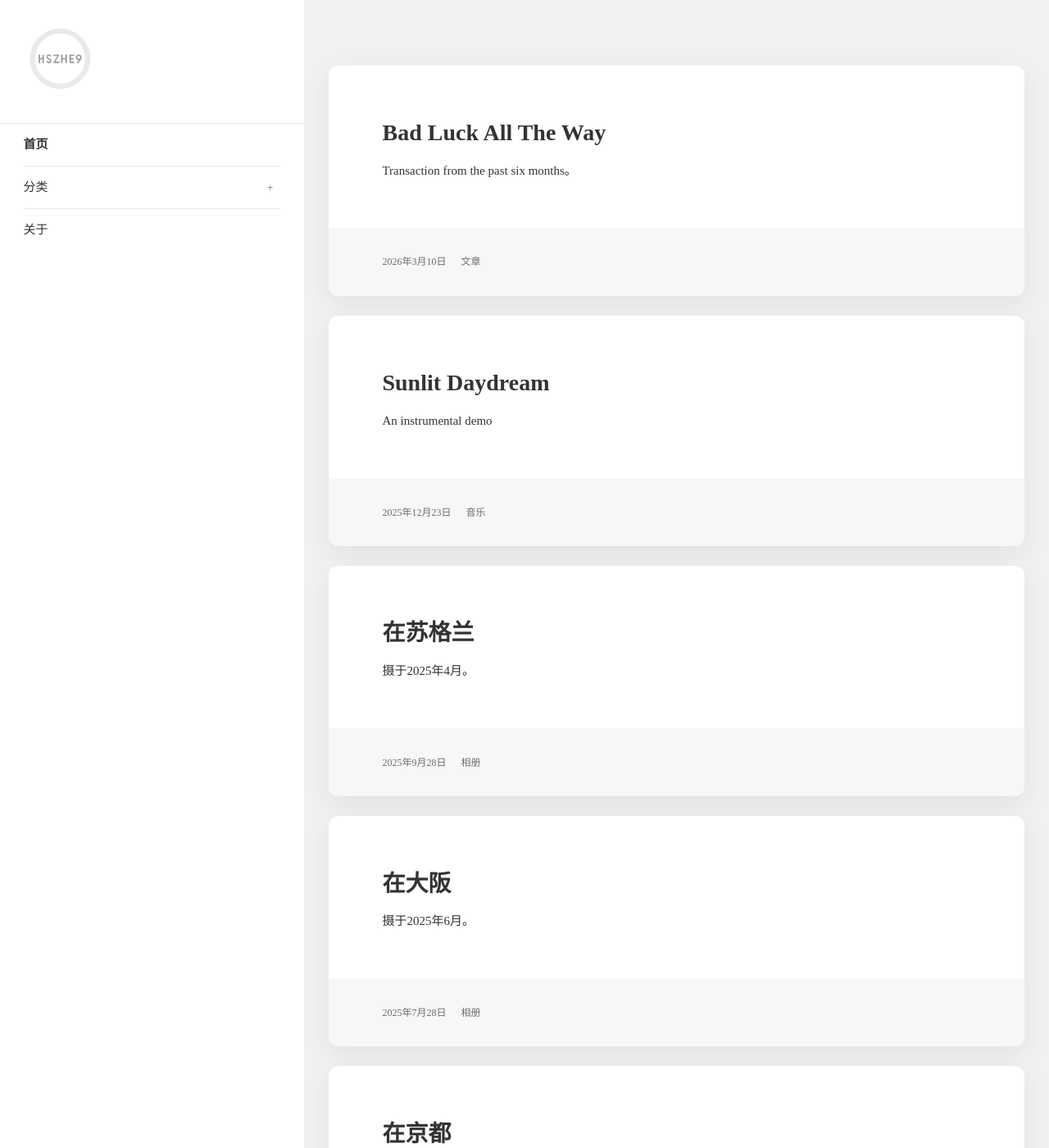
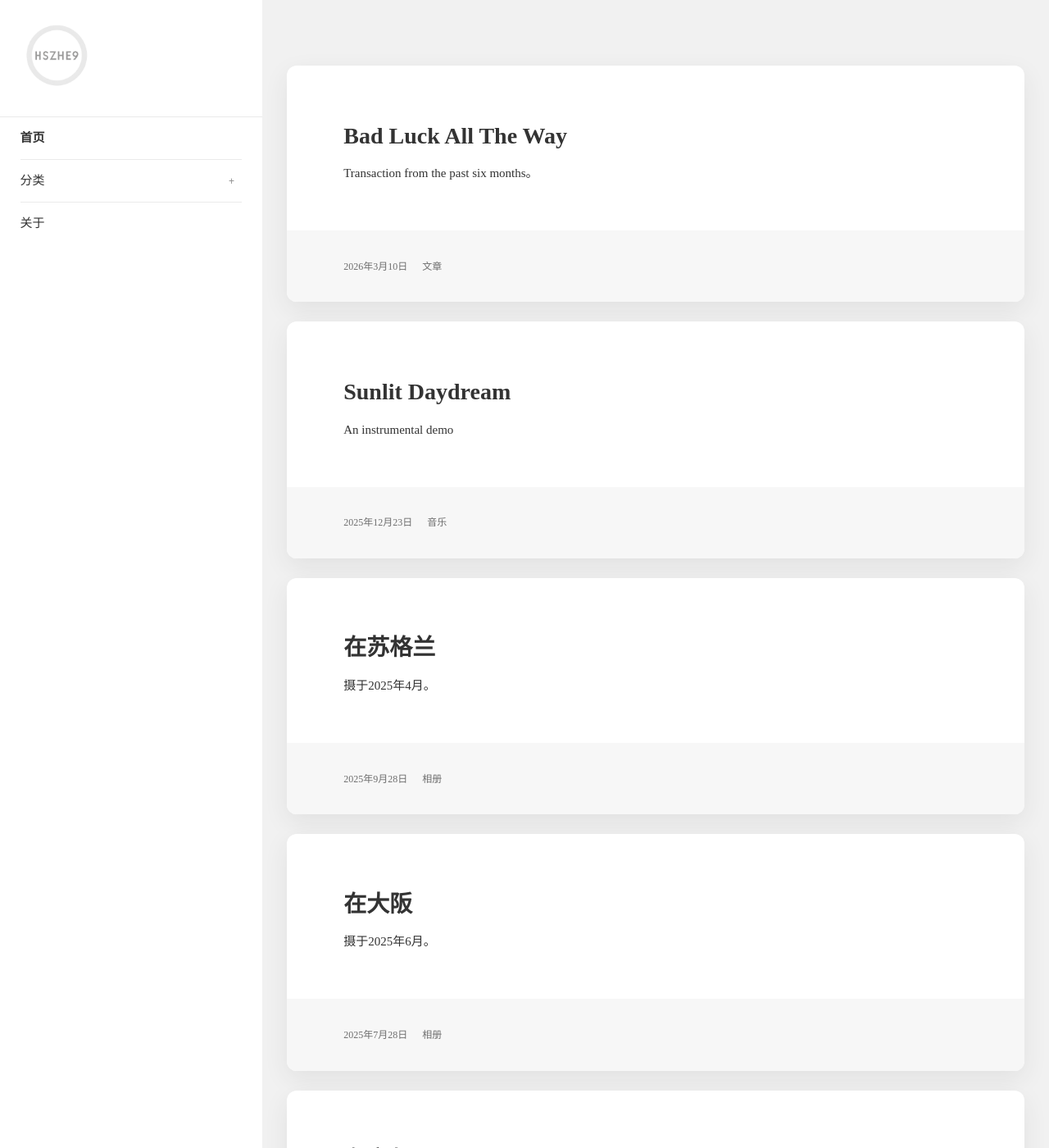
Before and after one commit to tsuikaii/tsuikaii.github.io, a Jekyll site: the page built from index.html, in a window 1280 px wide and 1400 px high. Shown: the whole window at 82% size. Built offline with Jekyll 4.4.1, drawn with Linux system fonts in a browser that asks for light colours; some web fonts are replaced.

Commit message:
Adjust desktop sidebar width to 25 percent

```diff
--- a/assets/css/main.css
+++ b/assets/css/main.css
@@ -27,7 +27,7 @@ body::before {
   position: fixed;
   top: 0;
   left: 0;
-  width: 29%;
+  width: 25%;
   z-index: 0;
 }
 
@@ -65,7 +65,7 @@ img {
   position: fixed;
   top: 0;
   left: 0;
-  width: 29%;
+  width: 25%;
   height: 100%;
   z-index: 1;
   transition: width 0.22s ease;
@@ -248,7 +248,7 @@ body.sidebar-collapsed .sub-menu {
 
 .site-content {
   display: block;
-  margin-left: 29%;
+  margin-left: 25%;
   transition: margin-left 0.22s ease;
 }
 
```
